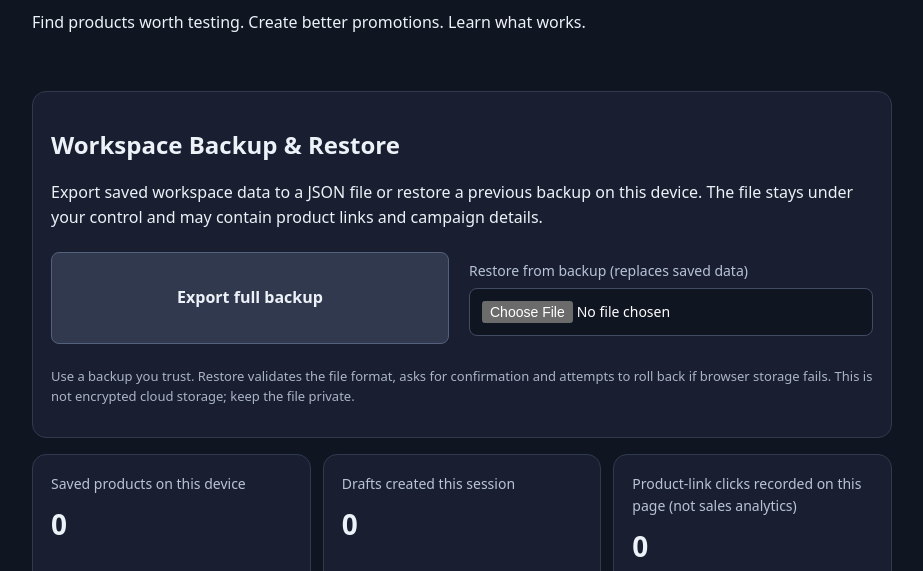
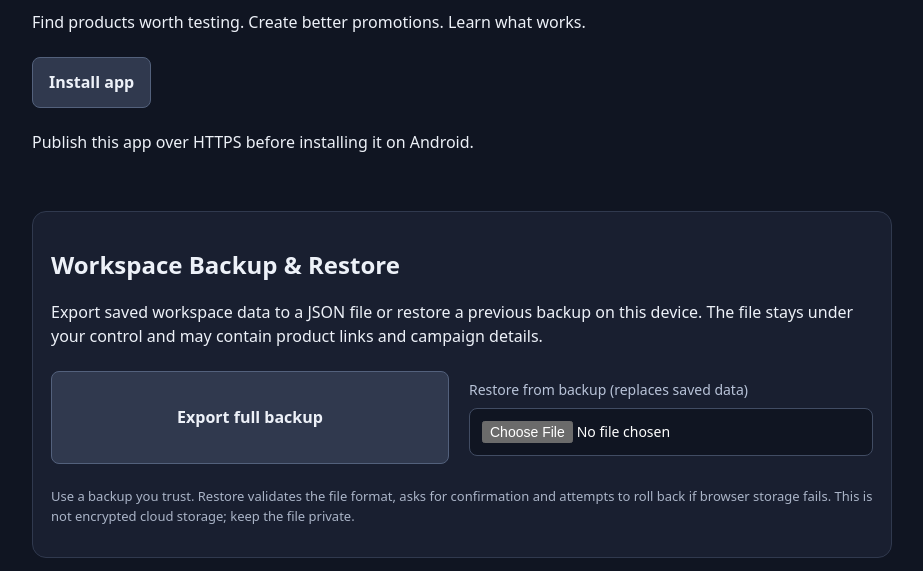
Before and after one commit to fayisaftha786/-ai-commerce-hub-, a website with bundled scripts: page index.html in a window 1280 px wide. Shown: the part 156-727 px from the top of the page, without its empty margins (178-1101 px from the left). Built offline with nearby package versions, Linux system fonts and the light colour scheme; files whose address does not match are found by name.

Commit message:
Add an Android install button and install status

```diff
--- a/index.html
+++ b/index.html
@@ -18,6 +18,8 @@
     <p class="eyebrow">YOUR PRIVATE BUSINESS WORKSPACE</p>
     <h1>AI Commerce Hub</h1>
     <p>Find products worth testing. Create better promotions. Learn what works.</p>
+    <button id="installAppButton" type="button" class="secondary">Install app</button>
+    <p id="installAppStatus" role="status" aria-live="polite">Publish this app over HTTPS before installing it on Android.</p>
   </header>
   <main>
     <section class="panel" aria-labelledby="backupHeading">
@@ -326,6 +328,7 @@
   <script src="video-maker.js"></script>
   <script src="social-center.js"></script>
   <script src="app.js"></script>
+  <script src="pwa-install.js"></script>
   <script>
     // Service-worker caching is optional; the app remains usable online if registration is blocked.
     if ("serviceWorker" in navigator && location.protocol !== "file:") {
```
